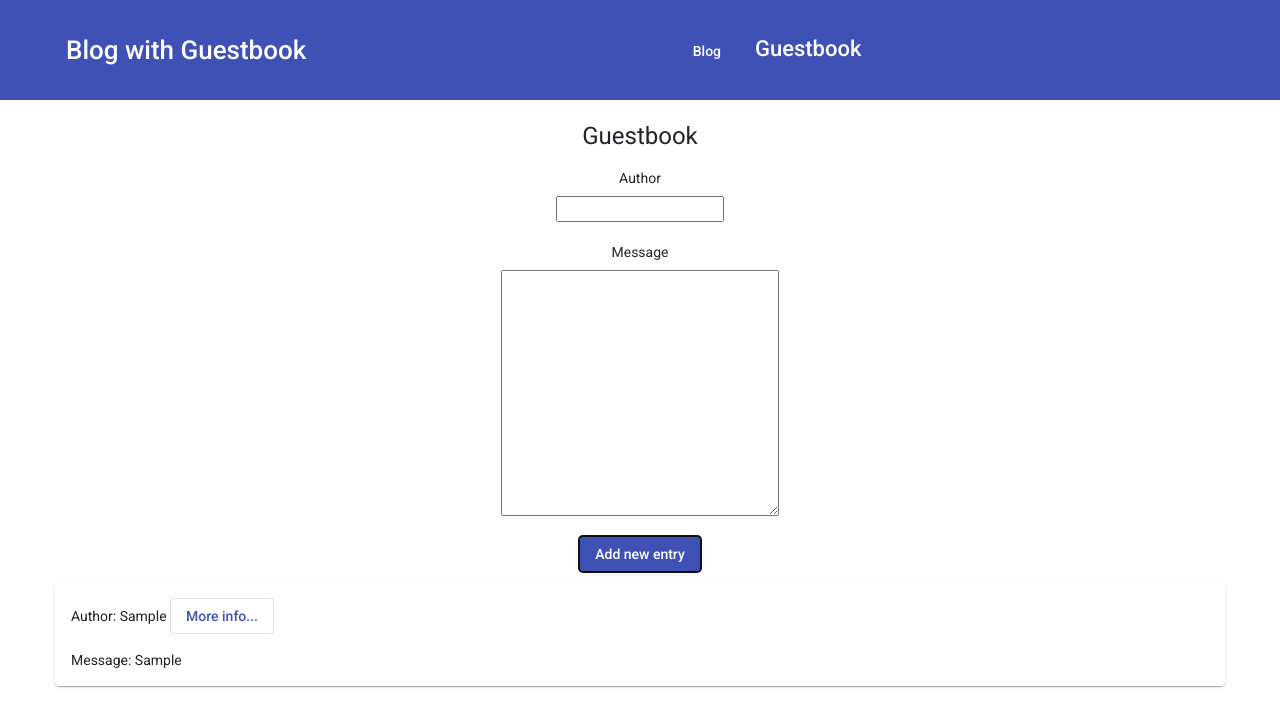
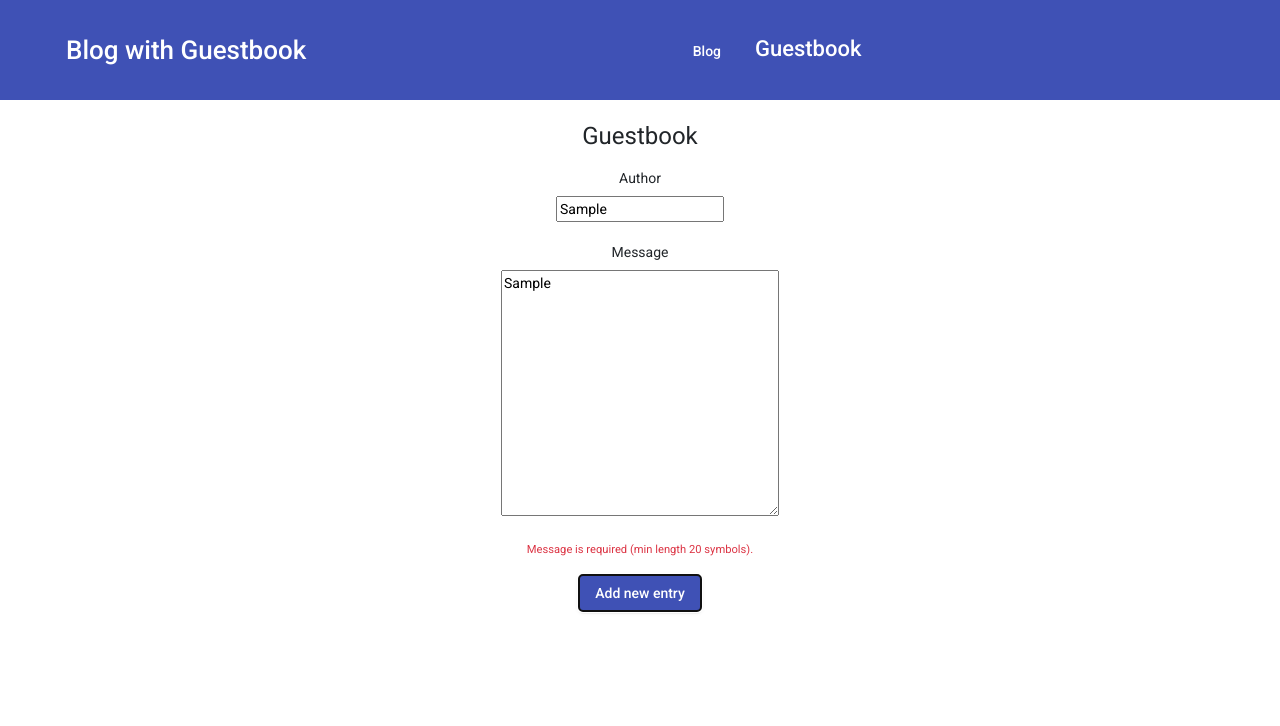
Before and after one commit to LavrL/angular-blog-guestbook, an Angular app: page /guestbook in a window 1280 px wide. Both pictures are taken after typing "Sample", "Sample" into the empty fields and a click on the button "Add new entry". Shown: the top 726 px of the page. Built offline with nearby package versions, Linux system fonts and the light colour scheme.

Commit message:
fixed small issues

```diff
--- a/src/app/blog/shared/blog.model.ts
+++ b/src/app/blog/shared/blog.model.ts
@@ -10,12 +10,11 @@ export interface BlogComment {
     body: string
 }
 export interface Searchfield {
-    // [index: number]: string;
-    name: string,
     id?: number
+    name: string
 }
 export enum starRatingColor {
+    accent = "accent",
     primary = "primary",
-    accent = "accent",
     warn = "warn"
 }
--- a/src/app/guestbook/guestbook.component.html
+++ b/src/app/guestbook/guestbook.component.html
@@ -21,7 +21,7 @@
       [ngClass]="{ 'is-invalid': submitted && f.message.errors }" ></textarea>
     <div *ngIf="submitted && f.message.errors" class="invalid-feedback">
         <div *ngIf="f.message.errors.required">Message is required</div>
-        <div *ngIf="f.message.errors.minlength"> Message is required (min length 5 symbols).</div>
+        <div *ngIf="f.message.errors.minlength"> Message is required (min length 20 symbols).</div>
     </div>
 
     <button mat-raised-button color="primary" class="guestBook-add-button"> Add new entry</button>
--- a/src/app/guestbook/guestbook.component.ts
+++ b/src/app/guestbook/guestbook.component.ts
@@ -19,7 +19,7 @@ export class GuestbookComponent implements OnInit {
   public ngOnInit(): void {
     this.addForm = this.fb.group({
       author: ['', Validators.required],
-      message: ['', [Validators.required, Validators.minLength(5)]]
+      message: ['', [Validators.required, Validators.minLength(20)]]
     });
   }
 
```
Also changed, not shown: 1 other file (tests, documents, lock files or other folders).
